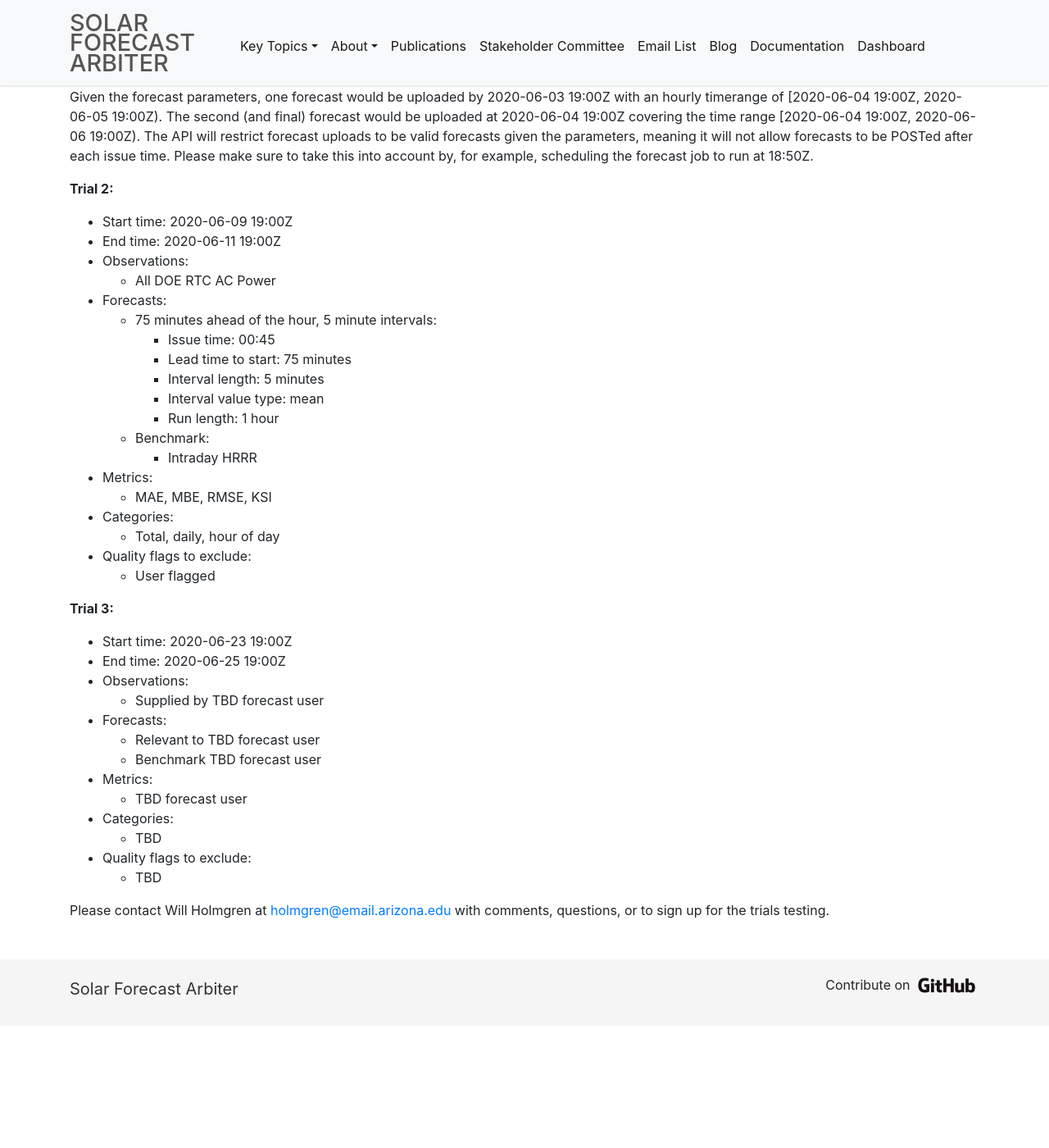
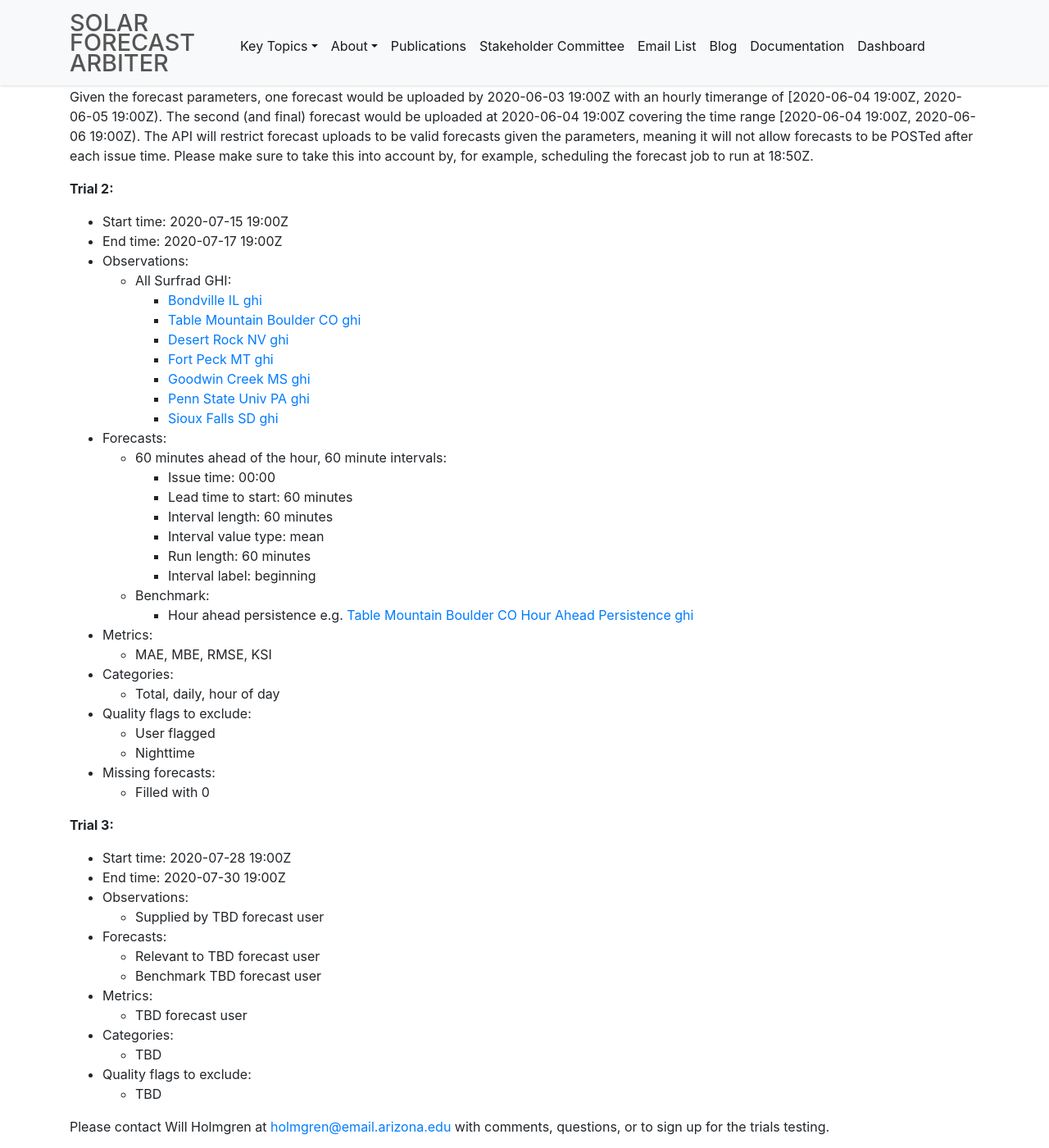
Before and after one commit to SolarArbiter/SolarArbiter.github.io, a Jekyll site: the page built from _posts/2020-02-12-Trials-Testing.md, in a window 1280 px wide and 1400 px high, scrolled down 1154 px. Shown: the whole window at 82% size. Built offline with Jekyll 4.4.1, drawn with Linux system fonts in a browser that asks for light colours; before the commit the page ends 2405 px from its top, so only the background shows below that.

Commit message:
trial2 metadata

```diff
--- a/_posts/2020-02-12-Trials-Testing.md
+++ b/_posts/2020-02-12-Trials-Testing.md
@@ -48,30 +48,41 @@ Given the forecast parameters, one forecast would be uploaded by 2020-06-03 19:0
 
 **Trial 2:**
 
-* Start time: 2020-06-09 19:00Z
-* End time: 2020-06-11 19:00Z
+* Start time: 2020-07-15 19:00Z
+* End time: 2020-07-17 19:00Z
 * Observations:
-  * All DOE RTC AC Power
+  * All Surfrad GHI:
+    * [Bondville IL ghi](https://dashboard.solarforecastarbiter.org/observations/9de039e6-7e49-11e9-b002-0a580a8003e9)
+    * [Table Mountain Boulder CO ghi](https://dashboard.solarforecastarbiter.org/observations/9dfe124a-7e49-11e9-98c3-0a580a8003e9)
+    * [Desert Rock NV ghi](https://dashboard.solarforecastarbiter.org/observations/9e1c23da-7e49-11e9-9ec0-0a580a8003e9)
+    * [Fort Peck MT ghi](https://dashboard.solarforecastarbiter.org/observations/9e35e3e6-7e49-11e9-af11-0a580a8003e9)
+    * [Goodwin Creek MS ghi](https://dashboard.solarforecastarbiter.org/observations/9e51ae1c-7e49-11e9-acbe-0a580a8003e9)
+    * [Penn State Univ PA ghi](https://dashboard.solarforecastarbiter.org/observations/9e6d4c1e-7e49-11e9-9174-0a580a8003e9)
+    * [Sioux Falls SD ghi](https://dashboard.solarforecastarbiter.org/observations/9e8c0f8c-7e49-11e9-91e1-0a580a8003e9)
 * Forecasts:
-  * 75 minutes ahead of the hour, 5 minute intervals:
-    * Issue time: 00:45
-    * Lead time to start: 75 minutes
-    * Interval length: 5 minutes
+  * 60 minutes ahead of the hour, 60 minute intervals:
+    * Issue time: 00:00
+    * Lead time to start: 60 minutes
+    * Interval length: 60 minutes
     * Interval value type: mean
-    * Run length: 1 hour
+    * Run length: 60 minutes
+    * Interval label: beginning
   * Benchmark:
-    * Intraday HRRR
+    * Hour ahead persistence e.g. [Table Mountain Boulder CO Hour Ahead Persistence ghi](https://dashboard.solarforecastarbiter.org/forecasts/single/d692a2b4-a675-11ea-a9c4-0a580a80039b)
 * Metrics:
   * MAE, MBE, RMSE, KSI
 * Categories:
   * Total, daily, hour of day
 * Quality flags to exclude:
   * User flagged
+  * Nighttime
+* Missing forecasts:
+  * Filled with 0
 
 **Trial 3:**
 
-* Start time: 2020-06-23 19:00Z
-* End time: 2020-06-25 19:00Z
+* Start time: 2020-07-28 19:00Z
+* End time: 2020-07-30 19:00Z
 * Observations:
   * Supplied by TBD forecast user
 * Forecasts:
```
